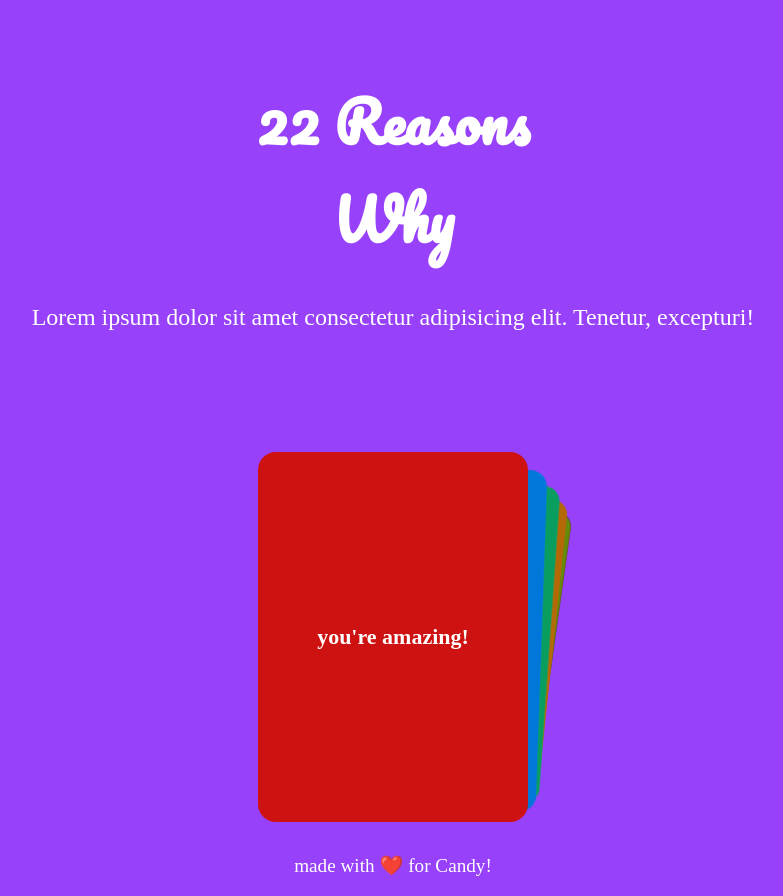
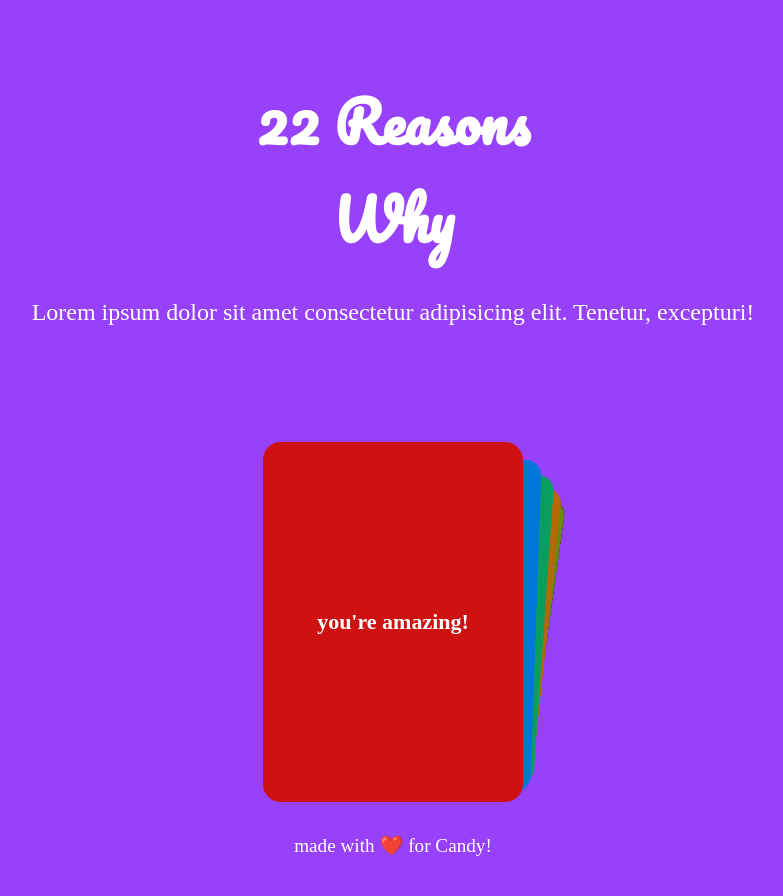
Before and after one commit to Whizzie99/22-reason-why, a React (Create React App) app: page / in a window 1280 px wide. Shown: the whole page, without its empty margins (247-1030 px from the left). Built offline with nearby package versions, Linux system fonts and the light colour scheme; a web font is replaced by a local one.

Commit message:
bug fixes

```diff
--- a/src/components/Cards/styles.js
+++ b/src/components/Cards/styles.js
@@ -8,8 +8,8 @@ export const StyledWrapper = styled.div`
 		//margin: 0 auto;
 
 		.swiper {
-			width: 270px;
-			height: 370px;
+			width: 260px;
+			height: 360px;
 		}
 
 		.swiper-slide {
--- a/src/components/Header/styles.js
+++ b/src/components/Header/styles.js
@@ -11,7 +11,7 @@ export const StyledWrapper = styled.div`
 			text-align: center;
 			font-family: var(--font-stack-1);
 			text-transform: capitalize;
-			font-size: 3em;
+			font-size: 2.3em;
 			color: var(--white);
 		}
 
@@ -19,7 +19,7 @@ export const StyledWrapper = styled.div`
 			font-family: var(--font-stack-2);
 			text-align: center;
 			font-size: 1.5em;
-			margin: 1.5em 0;
+			margin: 1.3em 0;
 			font-weight: 400;
 			color: var(--white);
 		}
```
